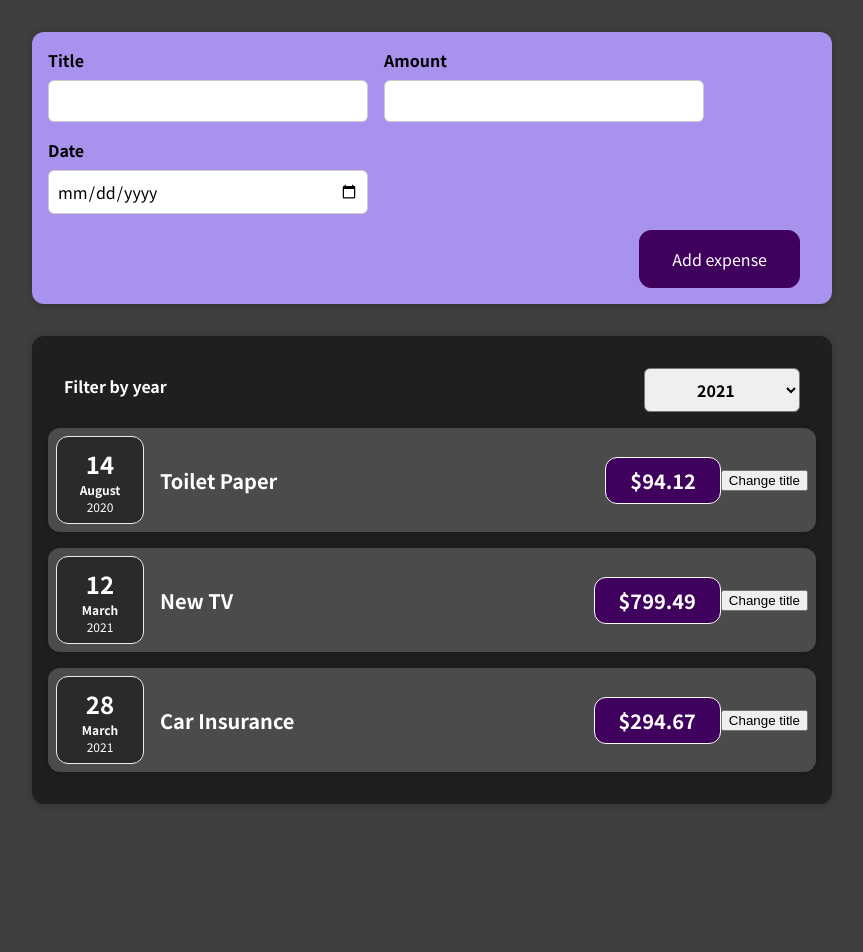
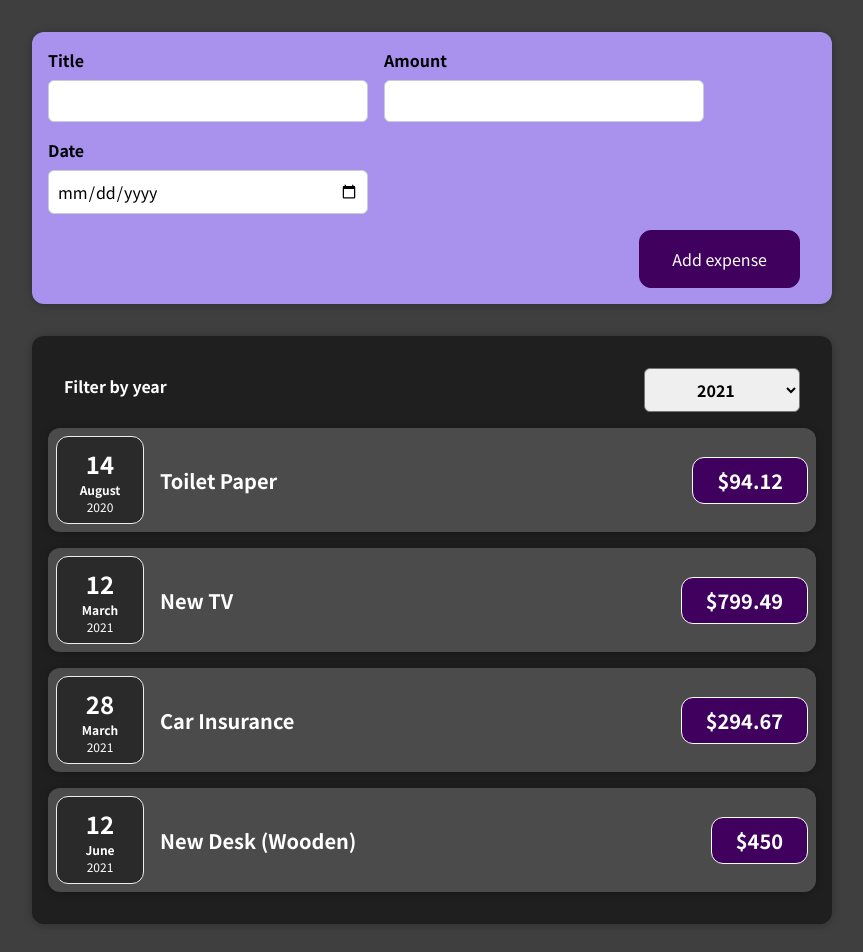
Before and after one commit to iwannabekoshka/udemy-react, a React (Create React App) app in the folder 01/: page / in a window 1280 px wide. Shown: the top 952 px of the page, without its empty margins (208-1071 px from the left). Before the commit the page ends 836 px from the top, so only its background shows below. Built offline with nearby package versions, Linux system fonts and the light colour scheme.

Commit message:
01. рендер списка

```diff
--- a/01/src/components/Expenses/ExpenseItem.js
+++ b/01/src/components/Expenses/ExpenseItem.js
@@ -4,20 +4,13 @@ import ExpenseDate from "./ExpenseDate";
 import Card from "../UI/Card";
 
 function ExpenseItem(props) {
-    const [title, setTitle] = useState(props.title);
-
-    function clickHandler() {
-        setTitle('Updated!!!');
-    }
-
     return (
         <Card className="expense-item">
             <ExpenseDate date={props.date}/>
             <div className="expense-item__description">
-                <h2>{title}</h2>
+                <h2>{props.title}</h2>
                 <div className="expense-item__price">${props.amount}</div>
             </div>
-            <button onClick={clickHandler}>Change title</button>
         </Card>
     );
 }
--- a/01/src/components/Expenses/Expenses.js
+++ b/01/src/components/Expenses/Expenses.js
@@ -16,21 +16,13 @@ function Expenses(props) {
     return (
         <Card className="expenses">
             <ExpensesFilter onChangeYear={changeYearHandler} year={year}/>
-            <ExpenseItem
-                title={props.expenses[0].title}
-                amount={props.expenses[0].amount}
-                date={props.expenses[0].date}
-            />
-            <ExpenseItem
-                title={props.expenses[1].title}
-                amount={props.expenses[1].amount}
-                date={props.expenses[1].date}
-            />
-            <ExpenseItem
-                title={props.expenses[2].title}
-                amount={props.expenses[2].amount}
-                date={props.expenses[2].date}
-            />
+            {props.expenses.map(expense =>
+                <ExpenseItem
+                    title={expense.title}
+                    amount={expense.amount}
+                    date={expense.date}
+                />
+            )}
         </Card>
     )
 }
```
Also changed, not shown: 1 other file (tests, documents, lock files or other folders).
